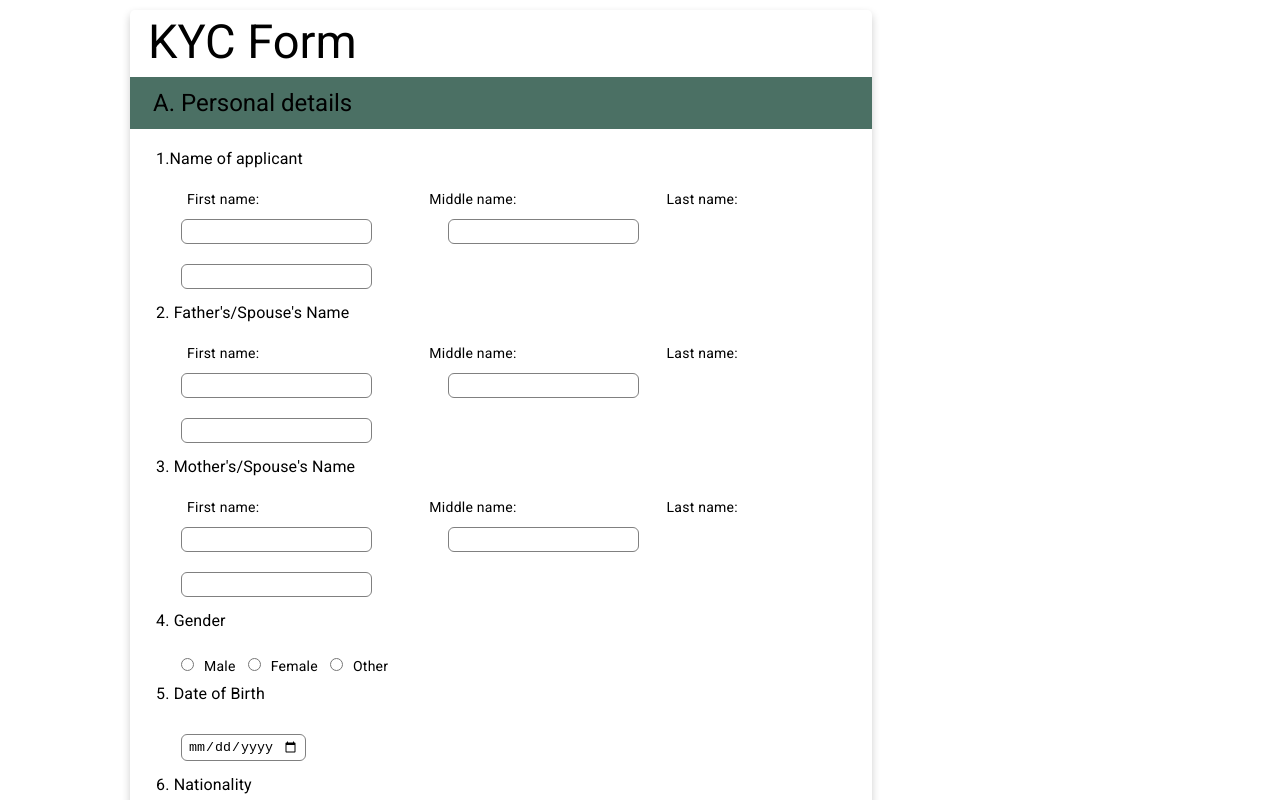
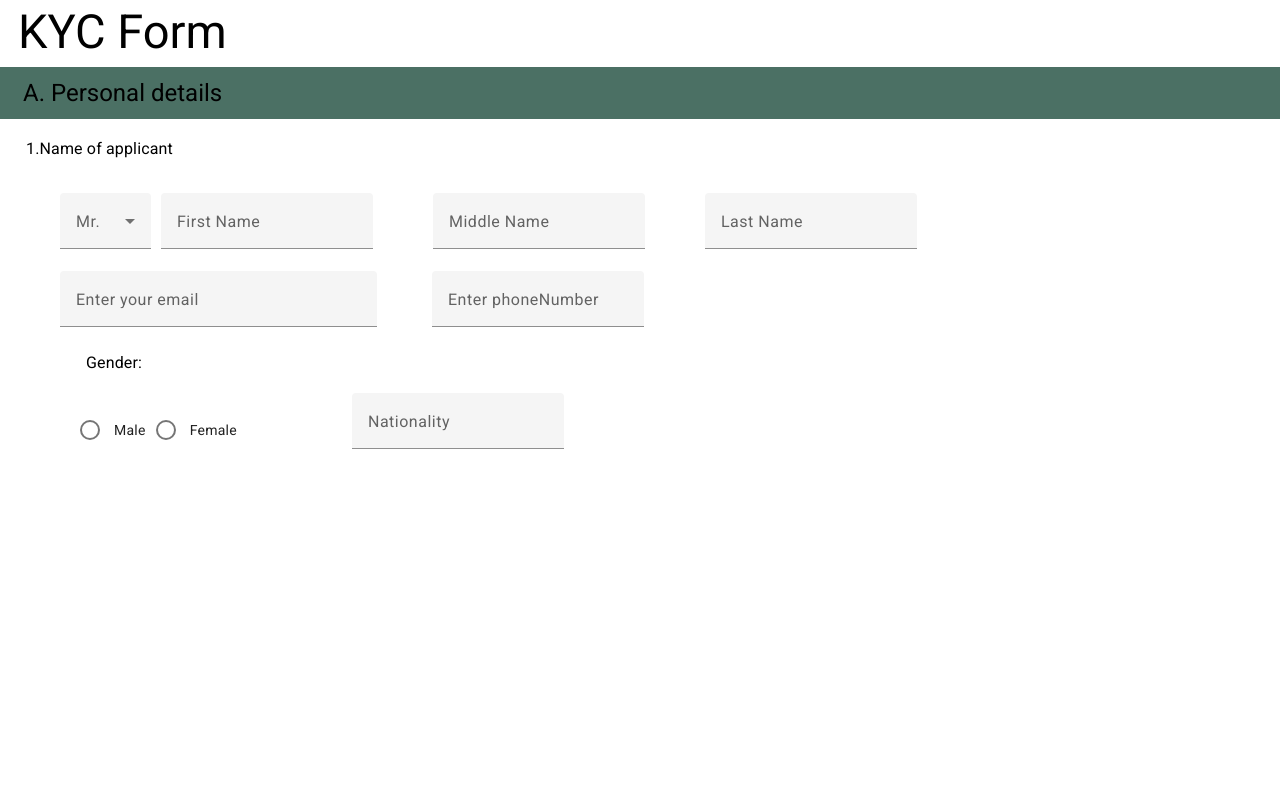
Before and after one commit to AbhitanshRIL/Mod-pro, an Angular app: page / in a window 1280 px wide. Shown: the top 800 px of the page. Built offline with nearby package versions, Linux system fonts and the light colour scheme.

Commit message:
kyc form revamp

```diff
--- a/src/app/app-routing.module.ts
+++ b/src/app/app-routing.module.ts
@@ -21,9 +21,9 @@ import { ModerationFormComponent } from './moderation-form/moderation-form.compo
 import { SubmissionTableComponent } from './submission-table/submission-table.component';
 
 const routes: Routes = [
-  { path: 'F', component: ModerationComponent },
+  { path: 'f', component: ModerationComponent },
   { path: '', component: ModerationFormComponent },
-  { path: 'S', component:SubmissionTableComponent }
+  { path: 's', component:SubmissionTableComponent }
 ];
 
 @NgModule({
--- a/src/app/app.module.ts
+++ b/src/app/app.module.ts
@@ -19,6 +19,8 @@ import {MatRadioModule} from '@angular/material/radio';
 import {MatCheckboxModule} from '@angular/material/checkbox';
 import { MatDatepickerModule } from '@angular/material/datepicker';
 import {MatSelectModule} from '@angular/material/select';
+
+
 
 
 
--- a/src/app/moderation-form/moderation-form.component.css
+++ b/src/app/moderation-form/moderation-form.component.css
@@ -3,18 +3,19 @@
   margin-top: 10px;
 }
 .form{
+  margin: 50px;
 
-    margin-left: 15%;
-      margin-right:15%;
+
       width: 100%;
   }
 
   .card {
       box-shadow: 0 4px 8px 0 rgba(0,0,0,0.2);
       transition: 0.3s;
-      width: 58%;
+      width: 90%;
       border-radius: 5px;
-      margin-left: 130px;
+      margin-left: 80px;
+
 
     }
 
@@ -67,25 +68,23 @@
 
     }
     .fname{
-      padding: 4px 6px;
+    padding: 4px 6px;
     border-radius: 6px;
     border: grey 1px solid;
     margin: 10px 51px;
     }
 
-    .lname{
-      padding: 4px 6px;
-    border-radius: 6px;
-    border: grey 1px solid;
-    margin-left: 25px;
-    }
-    .mname{
-      padding: 4px 6px;
-    border-radius: 6px;
-    border: grey 1px solid;
-    margin-left: 25px;
 
-    }
+
+.row{
+  display: flex;
+
+}
+.col-1-AG{
+
+  margin-right: 100px;
+}
+
     .title{
       margin-left: 26px;
     }
@@ -133,3 +132,33 @@
     .other{
       margin-inline: 7px;
     }
+
+ /* changes made by yams*/
+ .row-AG{
+  display: flex;
+  margin-top: 30px;
+  margin-left: 60px;
+  margin-right: 80px;
+ }
+ .input-AG{
+  margin-left: 10px;
+  margin-right: 50px;
+ }
+ .sal-AG{
+  width: 8%;
+ }
+ .gender-AG{
+  display: flex;
+
+  margin-right: 60px;
+ }
+ .row-AG-YM{
+  margin-left: 60px;
+ }
+ .nat-AG{
+  margin-left: 65px;
+ }
+ .input-AG-email{
+  width: 26%;
+  margin-right: 45px;
+ }
--- a/src/app/moderation-form/moderation-form.component.html
+++ b/src/app/moderation-form/moderation-form.component.html
@@ -1,4 +1,4 @@
-
+<!--
 
 
 
@@ -10,52 +10,39 @@
           <h1 class="heading1">KYC Form</h1>
           <h1 class="heading"> A. Personal details</h1>
 
-          <!-- applicant detail-->
+
           <h3 class="title">1.Name of applicant</h3>
           <div class="row">
-            <label for="fname" class="fname_label">First name:</label>
-            <label for="mname" class="lname_label">Middle name:</label>
-            <label for="lname"  class="name_label">Last name:</label><br>
+            <div class="col-1-AG">
+              <label for="fname" class="fname_label">First name:</label>
+              <input type="text" id="fname" name="fname" value="" class="fname">
             </div>
-
+            <div class="col-1-AG">
+              <label for="fname" class="fname_label">Middle Name:</label>
+              <input type="text" id="fname" name="fname" value="" class="fname">
+            </div>
+            <div class="col-1-AG">
+              <label for="fname" class="fname_label">Last Name:</label>
+              <input type="text" id="fname" name="fname" value="" class="fname">
+            </div>
+          </div>
           <div class="row">
-          <input type="text" id="fname" name="fname" value="" class="fname">
-          <input type="text" id="mname" name="mname" value="" class="lname">
-          <input type="text" id="lname" name="lname" value="" class="fname">
+            <div class="col-1-AG">
+              <label for="fname" class="fname_label">Email</label><br>
+              <input type="text" id="fname" name="fname" value="" class="fname">
+            </div>
+            <div class="col-1-AG">
+              <label for="fname" class="fname_label">Phone Number</label><br>
+              <input type="text" id="fname" name="fname" value="" class="fname">
+            </div>
           </div>
 
 
-        <!-- fathr detail-->
-        <h3 class="title">2. Father's/Spouse's Name</h3>
-
-        <div class="row">
-          <label for="fname" class="fname_label">First name:</label>
-          <label for="mname" class="lname_label">Middle name:</label>
-          <label for="lname"  class="name_label">Last name:</label><br>
-          </div>
-
-        <div class="row">
-        <input type="text" id="fname" name="fname" value="" class="fname">
-        <input type="text" id="mname" name="mname" value="" class="lname">
-        <input type="text" id="lname" name="lname" value="" class="fname">
-        </div>
-
-        <h3 class="title">3. Mother's/Spouse's Name</h3>
-
-        <div class="row">
-          <label for="fname" class="fname_label">First name:</label>
-          <label for="mname" class="lname_label">Middle name:</label>
-          <label for="lname"  class="name_label">Last name:</label><br>
-          </div>
-
-        <div class="row">
-        <input type="text" id="fname" name="fname" value="" class="fname">
-        <input type="text" id="mname" name="mname" value="" class="lname">
-        <input type="text" id="lname" name="lname" value="" class="fname">
-        </div>
 
 
-          <!-- Gender detail-->
+
+
+
           <h3 class="title">4. Gender</h3>
 
 
@@ -87,7 +74,7 @@
               </select>
           </div>
 
-           <!-- address detail-->
+
            <h1 class="heading"> B. Address details</h1>
            <h3 class="title">Local Address</h3>
 
@@ -162,10 +149,7 @@
             <input type="text" id="city" name="city" value="" class="fname">
           </div>
 
-          <!-- <div class="row">
-            <label for="fname" class="fname_label">State:</label>
 
-            </div> -->
 
 
          <div class="row">
@@ -188,7 +172,7 @@
              </select>
              </div>
 
-             <!-- Family Details -->
+
 
              <h1 class="heading"> Family details</h1>
 
@@ -222,7 +206,7 @@
 
 
 
-            <!--img upload-->
+
             <h1 class="heading"> C. File Upload </h1>
 
             <div class="row">
@@ -244,3 +228,66 @@
         </div>
 
     </form>
+
+  -->
+  <div class="form-AG">
+    <h1 class="heading1">KYC Form</h1>
+    <h1 class="heading"> A. Personal details</h1>
+    <h3 class="title">1.Name of applicant</h3>
+    <div class="row-AG">
+
+
+      <mat-form-field class="sal-AG">
+        <mat-label >Mr.</mat-label>
+        <mat-select>
+          <mat-option value="option">Mr.</mat-option>
+          <mat-option value="option">Mrs.</mat-option>
+          <mat-option value="option">Miss.</mat-option>
+        </mat-select>
+
+      </mat-form-field>
+      <mat-form-field class="input-AG">
+        <mat-label>First Name</mat-label>
+        <input matInput>
+      </mat-form-field>
+      <mat-form-field class="input-AG">
+        <mat-label>Middle Name</mat-label>
+        <input matInput>
+      </mat-form-field>
+      <mat-form-field class="input-AG">
+        <mat-label>Last Name</mat-label>
+        <input matInput>
+      </mat-form-field>
+
+    </div>
+    <div class="row-AG-YM">
+      <mat-form-field class="input-AG-email">
+        <mat-label>Enter your email</mat-label>
+        <input matInput placeholder="pat@example.com">
+
+      </mat-form-field>
+      <!-- <mat-form-field class="input-AG">
+        <mat-label>Phone number</mat-label>
+        <mat-icon matSuffix>phone</mat-icon>
+        <mat-hint>Include area code</mat-hint>
+      </mat-form-field>
+       -->
+       <mat-form-field class="input-AG">
+        <mat-label>Enter phoneNumber</mat-label>
+        <input matInput placeholder="Contact No.: 8989890000">
+
+      </mat-form-field>
+      <h3 class="title">Gender:</h3>
+        <mat-radio-group aria-label="Select an option" class="input-AG">
+
+          <mat-radio-button value="1">Male</mat-radio-button>
+          <mat-radio-button value="2">Female</mat-radio-button>
+        </mat-radio-group>
+
+        <mat-form-field class="nat-AG">
+          <mat-label>Nationality</mat-label>
+          <input matInput>
+        </mat-form-field>
+    </div>
+
+  </div>
```
